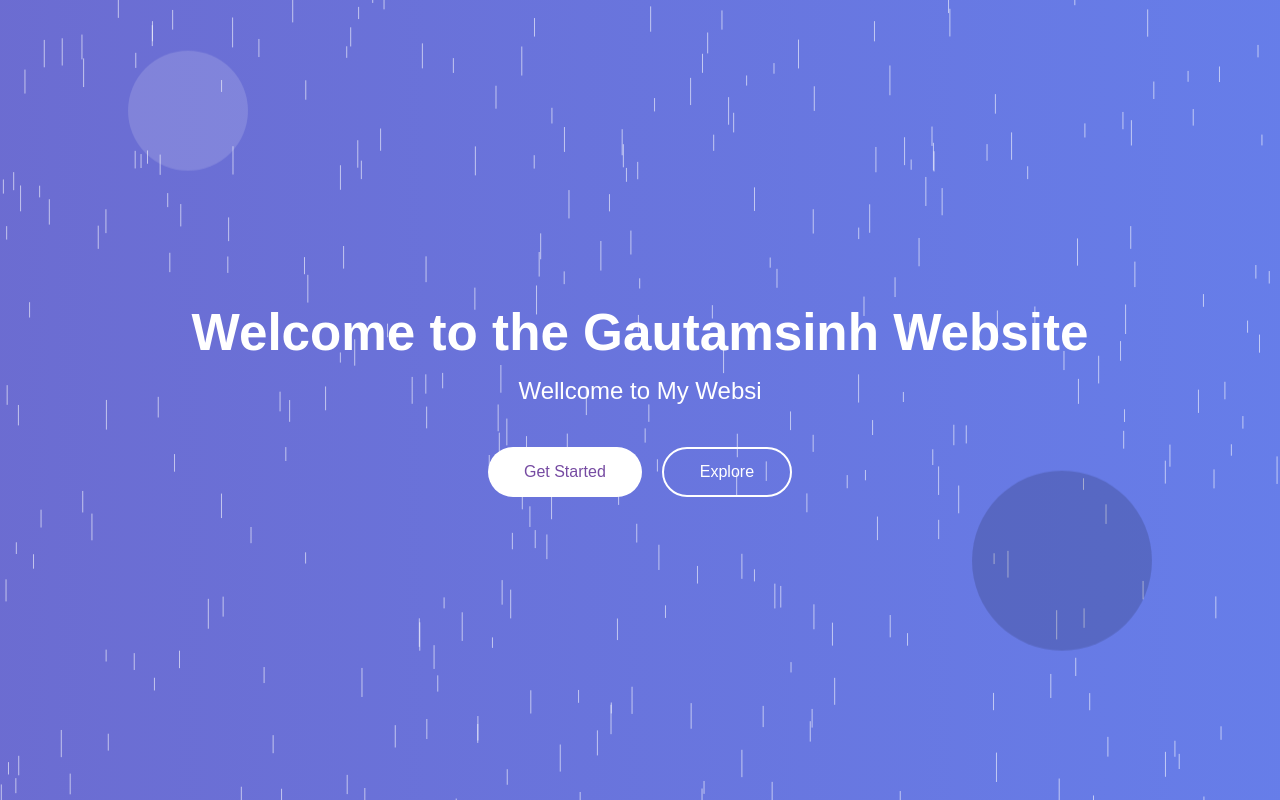
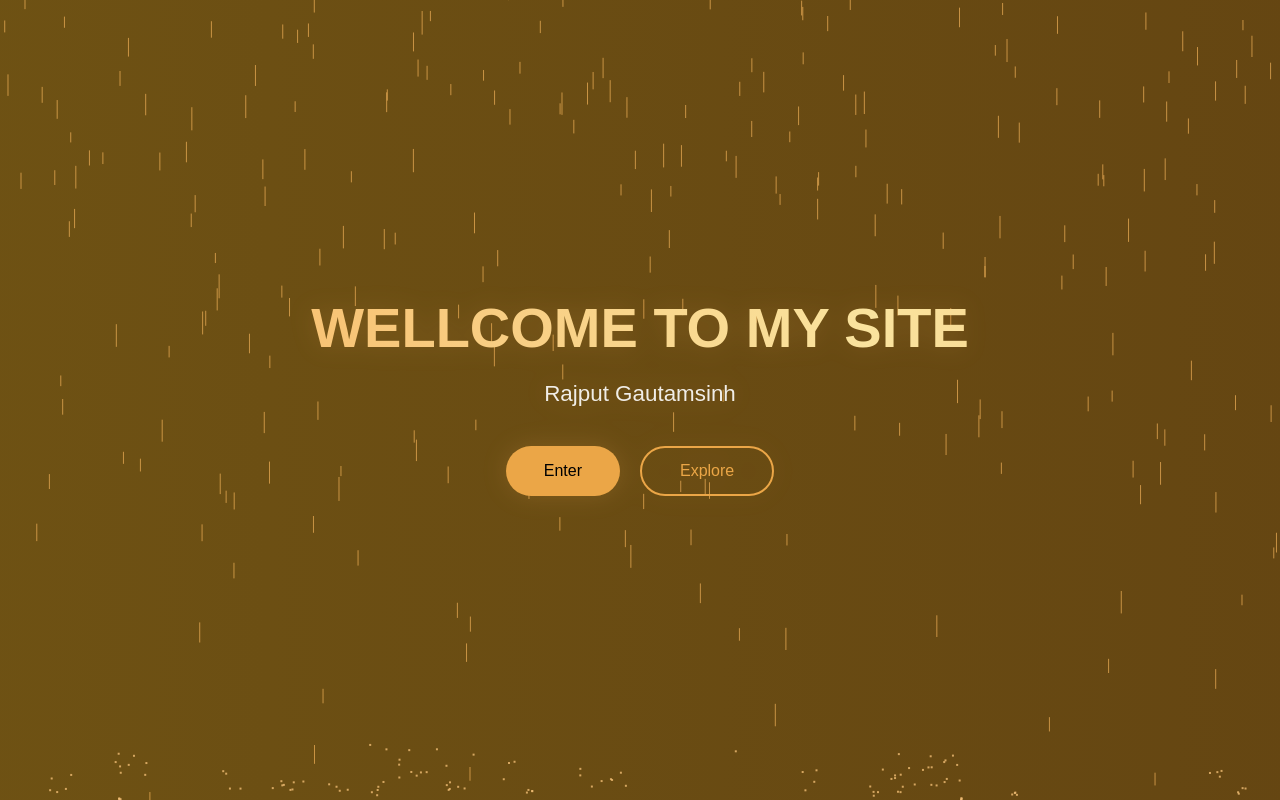
Before and after one commit to gautamgit676/django_frontend, a Django app: page / in a window 1280 px wide. Run offline with Django 5.2, Linux system fonts and the light colour scheme.

Commit message:
add some code

```diff
--- a/app/templates/main.html
+++ b/app/templates/main.html
@@ -3,7 +3,7 @@
 <head>
 <meta charset="UTF-8">
 <meta name="viewport" content="width=device-width, initial-scale=1.0">
-<title>Gautamsinh Welcome</title>
+<title>Rajput Gautamsinh</title>
 
 <style>
 * {
@@ -13,247 +13,285 @@
     font-family: 'Poppins', sans-serif;
 }
 
+:root {
+    --hue: 25;
+}
+
 body {
     height: 100vh;
-    background: linear-gradient(270deg, #667eea, #764ba2, #6b8cff);
+    background: linear-gradient(
+        270deg,
+        hsl(var(--hue), 70%, 22%),
+        hsl(calc(var(--hue) + 10), 70%, 28%),
+        hsl(calc(var(--hue) + 20), 70%, 22%)
+    );
     background-size: 600% 600%;
-    animation: gradientBG 15s ease infinite;
+    animation: bgMove 30s ease infinite;
     overflow: hidden;
     color: #fff;
 }
 
-@keyframes gradientBG {
+@keyframes bgMove {
     0% { background-position: 0% 50%; }
     50% { background-position: 100% 50%; }
     100% { background-position: 0% 50%; }
 }
 
-/* CANVAS */
 canvas {
     position: fixed;
-    top: 0;
-    left: 0;
+    inset: 0;
     pointer-events: none;
     z-index: 0;
 }
 
-/* FLOATING SHAPES */
-.shape {
-    position: absolute;
-    border-radius: 50%;
-    opacity: 0.15;
-    animation: float 18s linear infinite;
-    z-index: 1;
-}
-
-.shape.one {
-    width: 120px;
-    height: 120px;
-    background: #fff;
-    top: 10%;
-    left: 10%;
-}
-
-.shape.two {
-    width: 180px;
-    height: 180px;
-    background: #000;
-    bottom: 15%;
-    right: 10%;
-}
-
-@keyframes float {
-    0% { transform: translateY(0); }
-    50% { transform: translateY(-40px); }
-    100% { transform: translateY(0); }
-}
-
 /* CENTER CONTENT */
 .container {
+    position: relative;
+    z-index: 5;
     height: 100vh;
     display: flex;
     justify-content: center;
     align-items: center;
     text-align: center;
-    position: relative;
-    z-index: 2;
 }
 
 .content {
-    animation: fadeIn 2s ease forwards;
+    animation: intro 2s ease forwards,
+               glowPulse 5s ease-in-out infinite;
 }
 
-@keyframes fadeIn {
+@keyframes intro {
     from { opacity: 0; transform: translateY(40px); }
     to { opacity: 1; transform: translateY(0); }
 }
 
+/* ===== TEXT ANIMATION ===== */
 h1 {
-    font-size: 3.2rem;
+    font-size: 3.5rem;
     margin-bottom: 15px;
+    background: linear-gradient(
+        90deg,
+        hsl(var(--hue), 90%, 70%),
+        hsl(calc(var(--hue) + 10), 90%, 80%),
+        hsl(var(--hue), 90%, 70%)
+    );
+    background-size: 200% auto;
+    -webkit-background-clip: text;
+    -webkit-text-fill-color: transparent;
+    animation: textFloat 6s ease-in-out infinite,
+               textShine 8s linear infinite;
 }
 
-.typing {
-    font-size: 1.5rem;
-    height: 40px;
-    margin-bottom: 30px;
+p {
+    font-size: 1.4rem;
+    opacity: 0.9;
+    animation: textFloat 7s ease-in-out infinite;
 }
 
+@keyframes textFloat {
+    0%   { transform: translateY(0px); }
+    50%  { transform: translateY(-10px); }
+    100% { transform: translateY(0px); }
+}
+
+@keyframes textShine {
+    0%   { background-position: 0% center; }
+    100% { background-position: 200% center; }
+}
+
+@keyframes glowPulse {
+    0% {
+        filter: drop-shadow(0 0 0 rgba(255,200,120,0));
+    }
+    50% {
+        filter: drop-shadow(0 0 20px rgba(255,180,100,0.25));
+    }
+    100% {
+        filter: drop-shadow(0 0 0 rgba(255,200,120,0));
+    }
+}
+
+/* BUTTONS */
 .buttons {
+    margin-top: 35px;
     display: flex;
     justify-content: center;
     gap: 20px;
 }
 
-.btn {
-    padding: 14px 36px;
+button {
+    padding: 14px 38px;
     border-radius: 50px;
     border: none;
+    cursor: pointer;
     font-size: 1rem;
-    cursor: pointer;
-    transition: all 0.4s ease;
+    transition: 0.4s ease;
+    background: hsl(var(--hue), 80%, 60%);
+    color: #000;
 }
 
-.btn.primary {
-    background: #fff;
-    color: #764ba2;
+button.secondary {
+    background: transparent;
+    border: 2px solid hsl(var(--hue), 80%, 60%);
+    color: hsl(var(--hue), 80%, 60%);
 }
 
-.btn.secondary {
-    background: transparent;
-    color: #fff;
-    border: 2px solid #fff;
-}
-
-.btn:hover {
+button:hover {
     transform: translateY(-6px) scale(1.05);
-    box-shadow: 0 20px 40px rgba(0,0,0,0.35);
-}
-
-@media(max-width: 768px) {
-    h1 { font-size: 2.3rem; }
-    .typing { font-size: 1.2rem; }
+    box-shadow: 0 20px 40px rgba(0,0,0,0.45);
 }
 </style>
 </head>
 
 <body>
 
-<canvas id="rain"></canvas>
-
-<div class="shape one"></div>
-<div class="shape two"></div>
+<canvas id="fx"></canvas>
 
 <div class="container">
     <div class="content">
-        <h1>Welcome to the Gautamsinh Website </h1>
-        <div class="typing" id="typing"></div>
+        <h1>WELLCOME TO MY SITE</h1>
+        <p>Rajput Gautamsinh</p>
         <div class="buttons">
-            <button class="btn primary">Get Started</button>
-            <button class="btn secondary">Explore</button>
+            <button>Enter</button>
+            <button class="secondary">Explore</button>
         </div>
     </div>
 </div>
 
 <script>
-/* =======================
-   TYPING EFFECT
-======================= */
-const texts = [
-    "Rajput Gautamsinh Natvarsinh",
-    "Wellcome to My Website",
-    "Rajput Gautamsinh"
-];
-
-let count = 0, index = 0;
-
-(function type() {
-    if (count === texts.length) count = 0;
-    const text = texts[count];
-    document.getElementById("typing").textContent = text.slice(0, ++index);
-    if (index === text.length) {
-        setTimeout(() => {
-            index = 0;
-            count++;
-        }, 2000);
-    }
-    setTimeout(type, 100);
-})();
-
-/* =======================
-   RAIN ANIMATION
-======================= */
-const canvas = document.getElementById("rain");
+/* =========================
+   CANVAS SETUP
+========================= */
+const canvas = document.getElementById("fx");
 const ctx = canvas.getContext("2d");
 
-let w = canvas.width = window.innerWidth;
-let h = canvas.height = window.innerHeight;
+let w = canvas.width = innerWidth;
+let h = canvas.height = innerHeight;
 
 window.addEventListener("resize", () => {
-    w = canvas.width = window.innerWidth;
-    h = canvas.height = window.innerHeight;
+    w = canvas.width = innerWidth;
+    h = canvas.height = innerHeight;
 });
 
+/* =========================
+   CLICK-CHANGE WARM COLORS 🔥
+========================= */
+let hue = 25;
+let targetHue = 35;
+
+function updateHue() {
+    hue += (targetHue - hue) * 0.01;
+    document.documentElement.style.setProperty("--hue", hue);
+    requestAnimationFrame(updateHue);
+}
+updateHue();
+
+window.addEventListener("click", () => {
+    targetHue = 10 + Math.random() * 45;
+
+    content.animate(
+        [
+            { transform: "scale(1)" },
+            { transform: "scale(1.04)" },
+            { transform: "scale(1)" }
+        ],
+        { duration: 600, easing: "ease-out" }
+    );
+});
+
+/* =========================
+   PHYSICS (SLOW & CALM)
+========================= */
+const gravity = 0.08;
+let wind = 0.12;
 let drops = [];
-const maxDrops = 300;
+let splashes = [];
+let lightningAlpha = 0;
 
+/* DROP */
 class Drop {
-    constructor(x, y, speed) {
+    constructor(x, y) {
         this.x = x;
         this.y = y;
-        this.speed = speed;
-        this.length = Math.random() * 20 + 10;
+        this.vy = Math.random() * 1.2 + 1.2;
+        this.vx = wind;
+        this.len = Math.random() * 14 + 10;
     }
-
-    fall() {
-        this.y += this.speed;
+    update() {
+        this.vy += gravity;
+        this.x += this.vx;
+        this.y += this.vy;
         if (this.y > h) {
-            this.y = -20;
+            for (let i = 0; i < 4; i++) splashes.push(new Splash(this.x, h));
+            this.reset();
         }
     }
-
+    reset() {
+        this.x = Math.random() * w;
+        this.y = -40;
+        this.vy = Math.random() * 1.5 + 1;
+    }
     draw() {
+        ctx.strokeStyle = `hsla(${hue},85%,65%,0.7)`;
         ctx.beginPath();
-        ctx.strokeStyle = "rgba(255,255,255,0.6)";
-        ctx.lineWidth = 1;
         ctx.moveTo(this.x, this.y);
-        ctx.lineTo(this.x, this.y + this.length);
+        ctx.lineTo(this.x, this.y + this.len);
         ctx.stroke();
     }
 }
 
-/* INITIAL RAIN */
-for (let i = 0; i < maxDrops; i++) {
-    drops.push(new Drop(
-        Math.random() * w,
-        Math.random() * h,
-        Math.random() * 6 + 4
-    ));
+/* SPLASH */
+class Splash {
+    constructor(x, y) {
+        this.x = x;
+        this.y = y;
+        this.vx = Math.random() * 2 - 1;
+        this.vy = Math.random() * -2 - 1;
+        this.life = 22;
+    }
+    update() {
+        this.vy += gravity * 0.3;
+        this.x += this.vx;
+        this.y += this.vy;
+        this.life--;
+    }
+    draw() {
+        ctx.fillStyle = `hsla(${hue},80%,70%,0.8)`;
+        ctx.fillRect(this.x, this.y, 2, 2);
+    }
 }
 
-/* MOUSE INTERACTION */
+/* INIT */
+for (let i = 0; i < 260; i++) {
+    drops.push(new Drop(Math.random() * w, Math.random() * h));
+}
+
 window.addEventListener("mousemove", e => {
-    for (let i = 0; i < 5; i++) {
-        drops.push(new Drop(
-            e.clientX + Math.random() * 20 - 10,
-            e.clientY,
-            Math.random() * 8 + 6
-        ));
-    }
-    if (drops.length > 600) drops.splice(0, 50);
+    for (let i = 0; i < 3; i++) drops.push(new Drop(e.clientX, e.clientY));
+    if (drops.length > 500) drops.splice(0, 20);
 });
 
-/* ANIMATE */
-function animateRain() {
+setInterval(() => {
+    if (Math.random() > 0.96) lightningAlpha = 0.6;
+}, 3000);
+
+setInterval(() => {
+    wind = (Math.random() - 0.5) * 0.6;
+}, 5000);
+
+/* LOOP */
+function animate() {
     ctx.clearRect(0, 0, w, h);
-    drops.forEach(drop => {
-        drop.fall();
-        drop.draw();
-    });
-    requestAnimationFrame(animateRain);
+    drops.forEach(d => { d.update(); d.draw(); });
+    splashes.forEach((s,i)=>{ s.update(); s.draw(); if(s.life<=0)splashes.splice(i,1); });
+    if (lightningAlpha > 0) {
+        ctx.fillStyle = `rgba(255,240,220,${lightningAlpha})`;
+        ctx.fillRect(0, 0, w, h);
+        lightningAlpha -= 0.02;
+    }
+    requestAnimationFrame(animate);
 }
-
-animateRain();
+animate();
 </script>
 
 </body>
```
